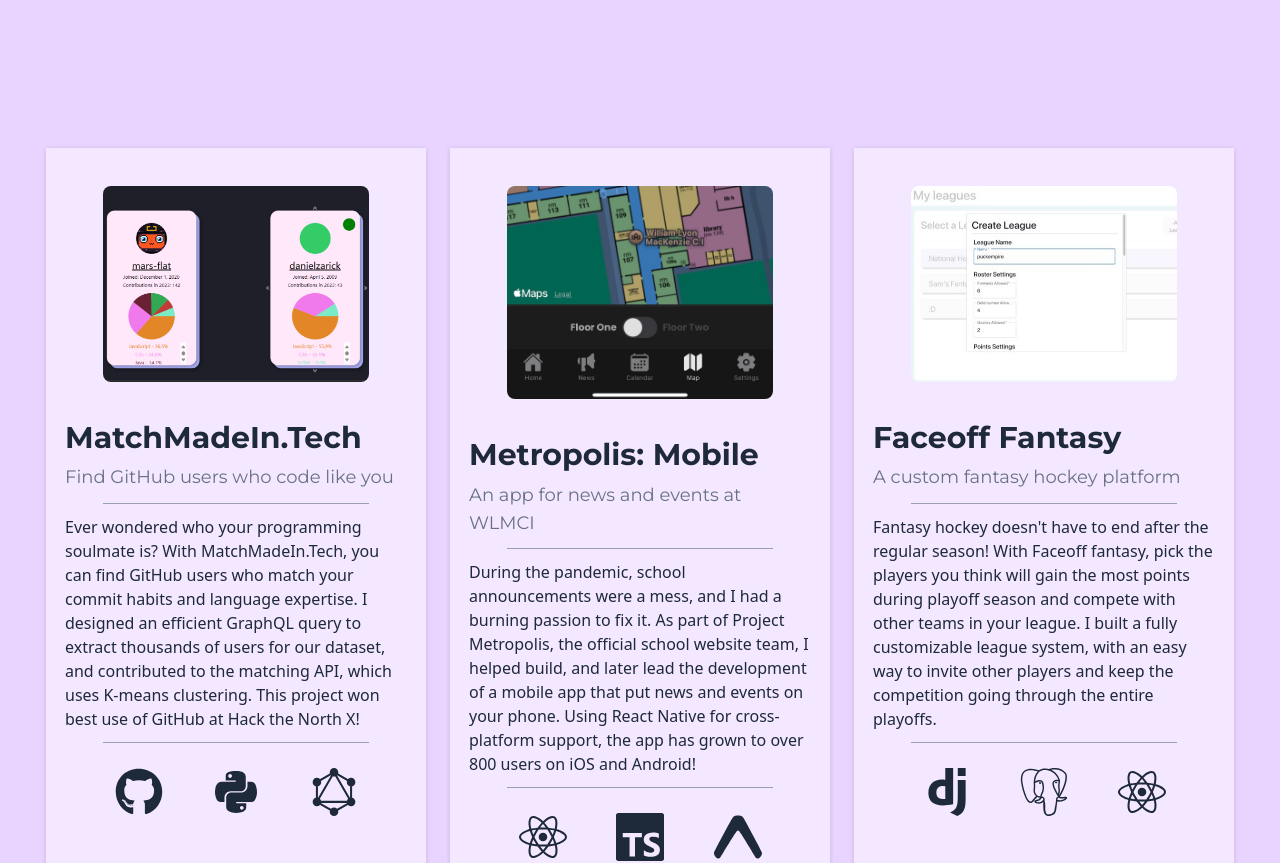
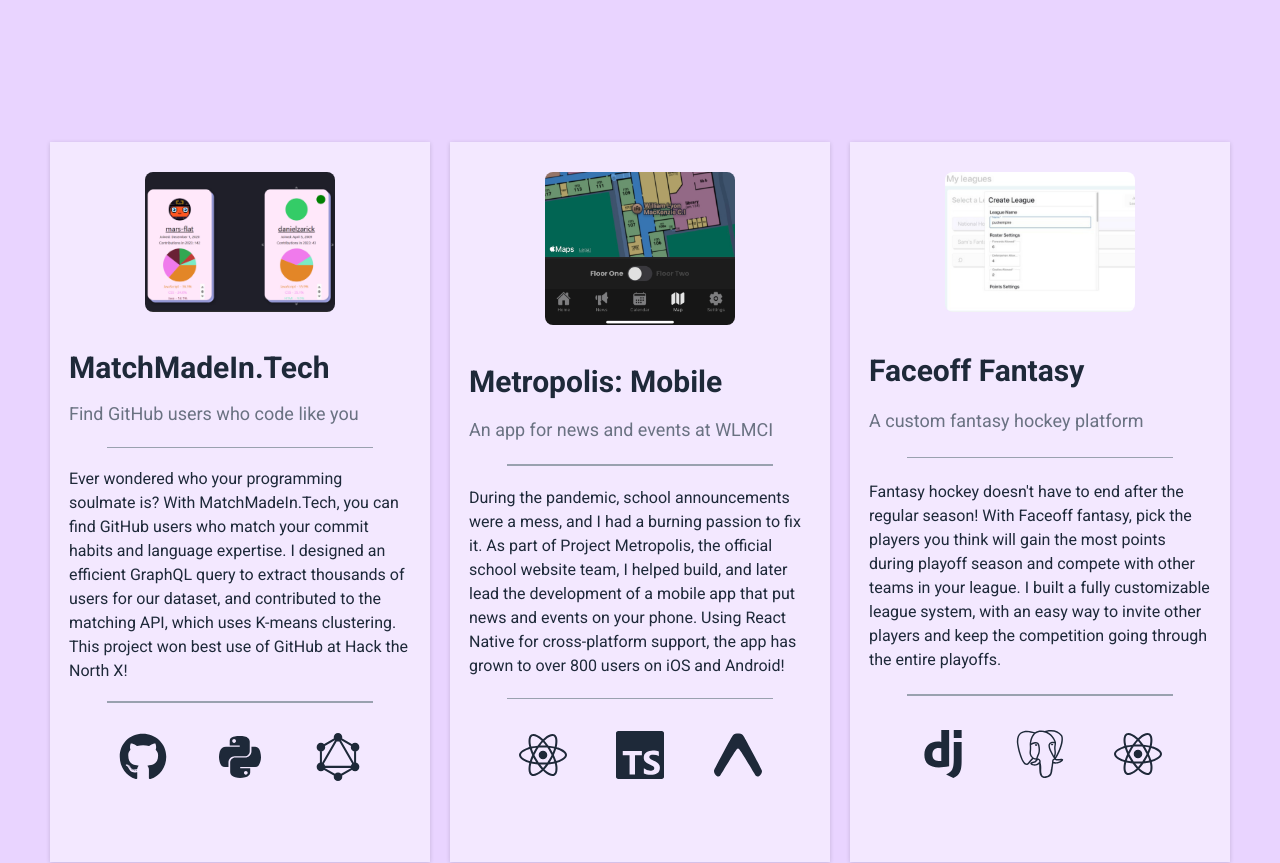
Before and after one commit to mars-flat/shanechen, a Next.js app: page / in a window 1280 px wide. Shown: the part 880-1743 px from the top of the page. Built offline with nearby package versions, Linux system fonts and the light colour scheme.

Commit message:
make features more noticeable

```diff
--- a/app/components/projectCard.tsx
+++ b/app/components/projectCard.tsx
@@ -1,16 +1,19 @@
 import Image from "next/image";
 import Link from "next/link";
 
-import { Montserrat } from "next/font/google";
+import { Roboto } from "next/font/google";
+import { FaExternalLinkAlt, FaLink } from "react-icons/fa";
 
-const montserrat = Montserrat({
+const roboto = Roboto({
   subsets: ["latin"],
   weight: ["400", "700"],
   style: ["normal", "italic"],
   display: "swap",
-})
+});
+
 
 export default function ProjectCard({
+  id,
   imageUrl,
   imageHeight,
   imageWidth,
@@ -20,6 +23,7 @@
   desc,
   children
 }: {
+  id: number,
   imageUrl: string;
   imageHeight: number;
   imageWidth: number;
@@ -30,24 +34,30 @@
   children?: React.ReactNode;
 }) {
   return (
-    <div className="shrink-0 w-[50vh] h-full relative flex justify-center items-center group snap-center snap-always">
+    <div className={`shrink-0 w-[50vh] h-full relative flex justify-center items-center group snap-center snap-always ${roboto.className}`}>
 
-      <div className="h-[200px] absolute top-0 left-0 bg-lime-50 w-full h-full opacity-0 group-hover:opacity-100 transition-opacity duration-500 pointer-events-none drop-shadow-xl">
+      <div className="absolute top-0 left-0 bg-lime-50 w-full h-full opacity-0 group-hover:opacity-100 transition-opacity duration-500 pointer-events-none drop-shadow-xl">
       </div>
 
-      <div className="bg-purple-100 w-[95%] h-[97%] drop-shadow-sm flex flex-col items-center text-gray-800">
-        <div className="w-[70%] overflow-hidden flex items-start py-[10%]">
+      <div className="bg-purple-100 w-[95%] h-[97%] drop-shadow-sm flex flex-col items-center justify-between text-gray-800">
+        <div className="w-[50%] overflow-hidden flex items-start py-[8%]">
           <Image src={imageUrl} alt={title} height={imageHeight} width={imageWidth} className="rounded-lg"/>
         </div>
         <Link href={link} target="_blank"
-        className={`w-[90%] text-3xl font-bold break-words mb-[2%] hover:text-gray-500 transition-color duration-300 ${montserrat.className}`}>{title}
+        className={`w-[90%] text-3xl font-bold break-words mb-[2%] flex justify-start items-center hover:text-gray-600 transition-color duration-300 ${roboto.className}`}>
+          {`${title}`}&nbsp;<FaLink className="text-xs text-gray-400 xl:opacity-0 xl:group-hover:opacity-100 transition-opacity duration-500" />
         </Link>
-        <p className={`w-[90%] text-lg italic text-gray-500 ${montserrat.className}`}>{subtitle}</p>
-        <div className="w-[70%] h-[0.1%] bg-gray-400 my-[3%]"></div>
-        <p className="w-[90%] text-md">{desc}</p>
-        <div className="w-[70%] h-[0.1%] bg-gray-400 my-[3%]"></div>
+        <p className={`w-[90%] text-lg italic text-gray-500 ${roboto.className}`}>{subtitle}</p>
+        <div className="w-[70%] h-[0.2%] bg-gray-400 group-hover:bg-black transition-color duration-500 my-[3%]"></div>
+        <p className={`w-[90%] text-md ${roboto.className}`}>{desc}</p>
+        <div className="w-[70%] h-[0.2%] bg-gray-400 group-hover:bg-black transition-color duration-500 my-[3%]"></div>
         <div className="w-[90%] h-[10%] flex justify-evenly items-center">
           {children}
+        </div>
+        <div className="w-[20%] flex justify-between items-center py-[6%] sm:opacity-0">
+        {Array.from({ length: 3 }).map((_, i) => (
+          <div key={i} className={`${i === (id-1) ? "h-4 w-4 bg-black" : "h-3 w-3 bg-gray-500"} rounded-full`}></div>
+        ))}
         </div>
       </div>
     </div>
--- a/app/globals.css
+++ b/app/globals.css
@@ -10,6 +10,10 @@
     --background: #0a0a0a;
     --foreground: #ededed;
   }
+}
+
+html {
+  scroll-behavior: smooth;
 }
 
 body {
--- a/app/page.tsx
+++ b/app/page.tsx
@@ -8,7 +8,7 @@
 import ProjectCard from "./components/projectCard";
 
 import { FiChevronDown } from "react-icons/fi";
-import { FaChevronDown, FaGithub, FaPython, FaReact } from "react-icons/fa";
+import { FaGithub, FaPython, FaReact } from "react-icons/fa";
 import { SiDjango, SiExpo, SiGraphql, SiPostgresql, SiTypescript } from "react-icons/si";
 
 import { Montserrat } from "next/font/google";
@@ -19,7 +19,7 @@
   weight: ["400", "700"],
   style: ["normal", "italic"],
   display: "swap",
-})
+});
 
 export default function HomePage() {
   return (
@@ -58,15 +58,15 @@
 
       </div>
 
-      <div id="projects" className="h-250 bg-purple-200 flex flex-col items-center text-black">
+      <div id="projects" className="h-240 bg-purple-200 flex flex-col items-center text-black">
         <div className="h-[15%] flex items-center">
           <ScrollOpacityChange changeFunction={titleScroll}>
             <p className={`text-5xl font-bold ${montserrat.className}`}>Portfolio</p>
           </ScrollOpacityChange>
         </div>
 
-        <div className="w-[95%] h-[85%] flex justify-evenly align-center flex-nowrap overflow-x-auto snap-x snap-mandatory max-lg:px-[40%]">
-          <ProjectCard
+        <div className="w-[95%] h-[85%] flex justify-evenly xl:justify-center align-center flex-nowrap overflow-x-auto snap-x snap-mandatory max-lg:px-[40%]">
+          <ProjectCard id={1}
             imageUrl="/match-resized.png" imageHeight={709} imageWidth={964}
             title="MatchMadeIn.Tech" link="https://devpost.com/software/loveatfirst-tech"
             subtitle="Find GitHub users who code like you"
@@ -75,7 +75,7 @@
               <FaPython className="text-5xl"/>
               <SiGraphql className="text-5xl"/>
           </ProjectCard>
-          <ProjectCard
+          <ProjectCard id={2}
             imageUrl="/mobile-resized.jpg" imageHeight={936} imageWidth={1169}
             title="Metropolis: Mobile" link="https://maclyonsden.com/app"
             subtitle="An app for news and events at WLMCI"
@@ -84,7 +84,7 @@
               <SiTypescript className="text-5xl"/>
               <SiExpo className="text-5xl"/>
           </ProjectCard>
-          <ProjectCard
+          <ProjectCard id={3}
             imageUrl="/faceoff-resized.jpg" imageHeight={401} imageWidth={539}
             title="Faceoff Fantasy" link="https://github.com/AAZZAZRON/faceoffantasy"
             subtitle="A custom fantasy hockey platform"
```
